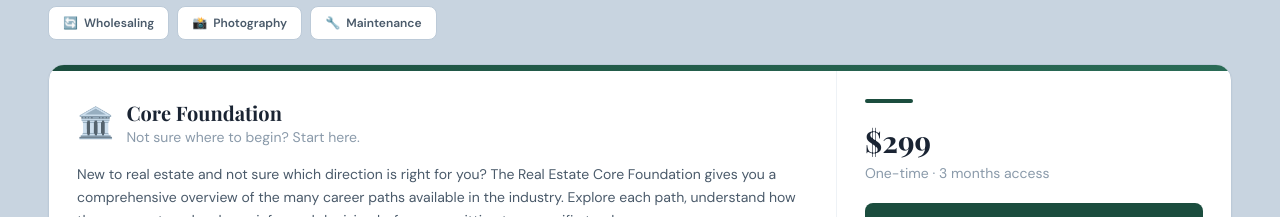
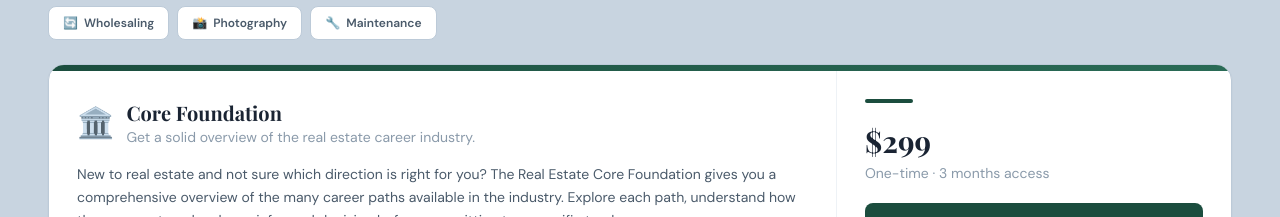
Before and after one commit to Darco-Careers/darco-lms-frontend, a React (Vite) app: page /real-estate in a window 1280 px wide. Shown: the part 1128-1345 px from the top of the page. Built offline with nearby package versions, Linux system fonts and the light colour scheme.

Commit message:
fix: update Core Foundation tagline to be more descriptive

```diff
--- a/src/pages/RealEstatePage.tsx
+++ b/src/pages/RealEstatePage.tsx
@@ -56,7 +56,7 @@ const TRACKS = [
   {
     slug: 'real-estate-foundation',
     emoji: '🏛️', short: 'Core Foundation',
-    tagline: 'Not sure where to begin? Start here.',
+    tagline: 'Get a solid overview of the real estate career industry.',
     desc: "New to real estate and not sure which direction is right for you? The Real Estate Core Foundation gives you a comprehensive overview of the many career paths available in the industry. Explore each path, understand how they connect, and make an informed decision before committing to a specific track.",
     tags: ['Beginner friendly', 'All career paths covered', 'No license required'],
     license: false, noLicense: true,
```
